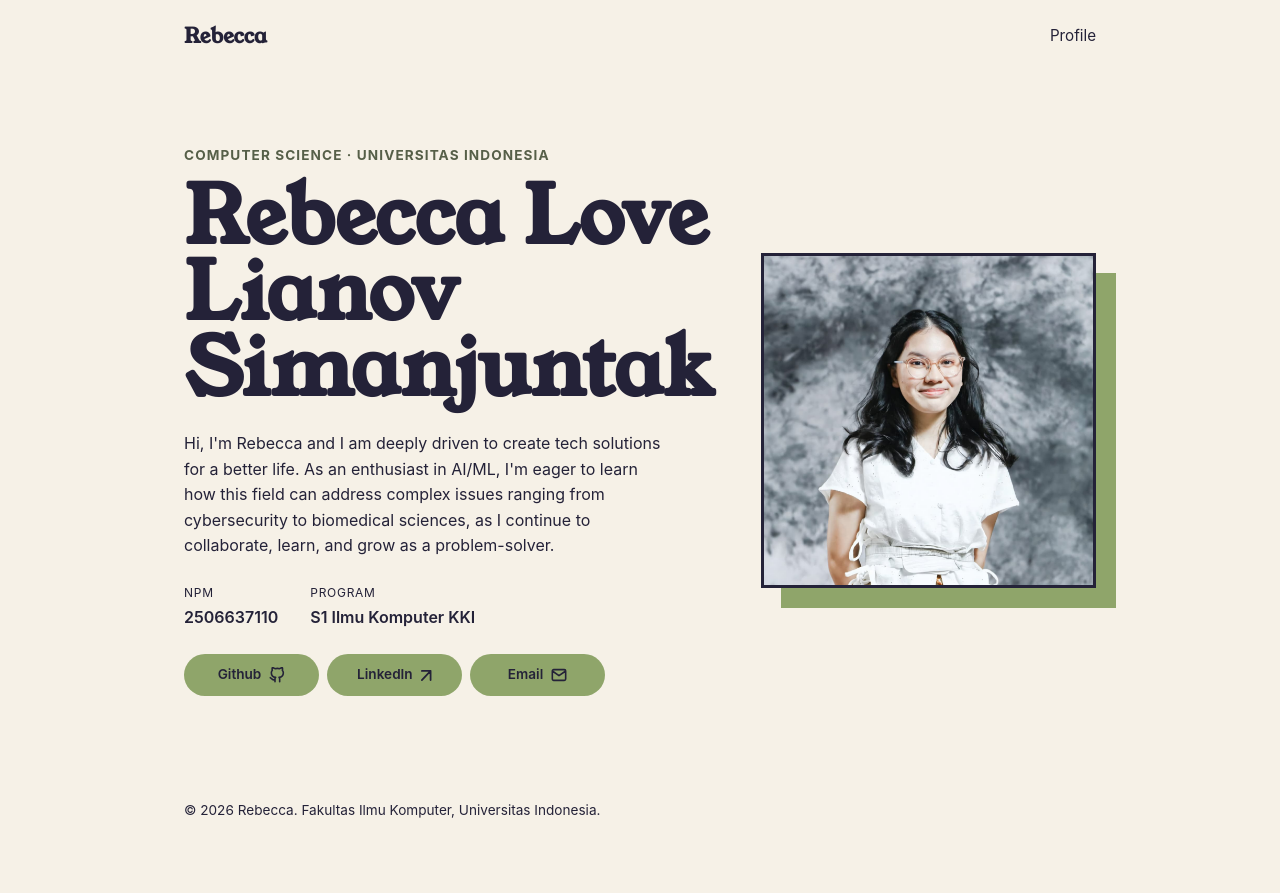
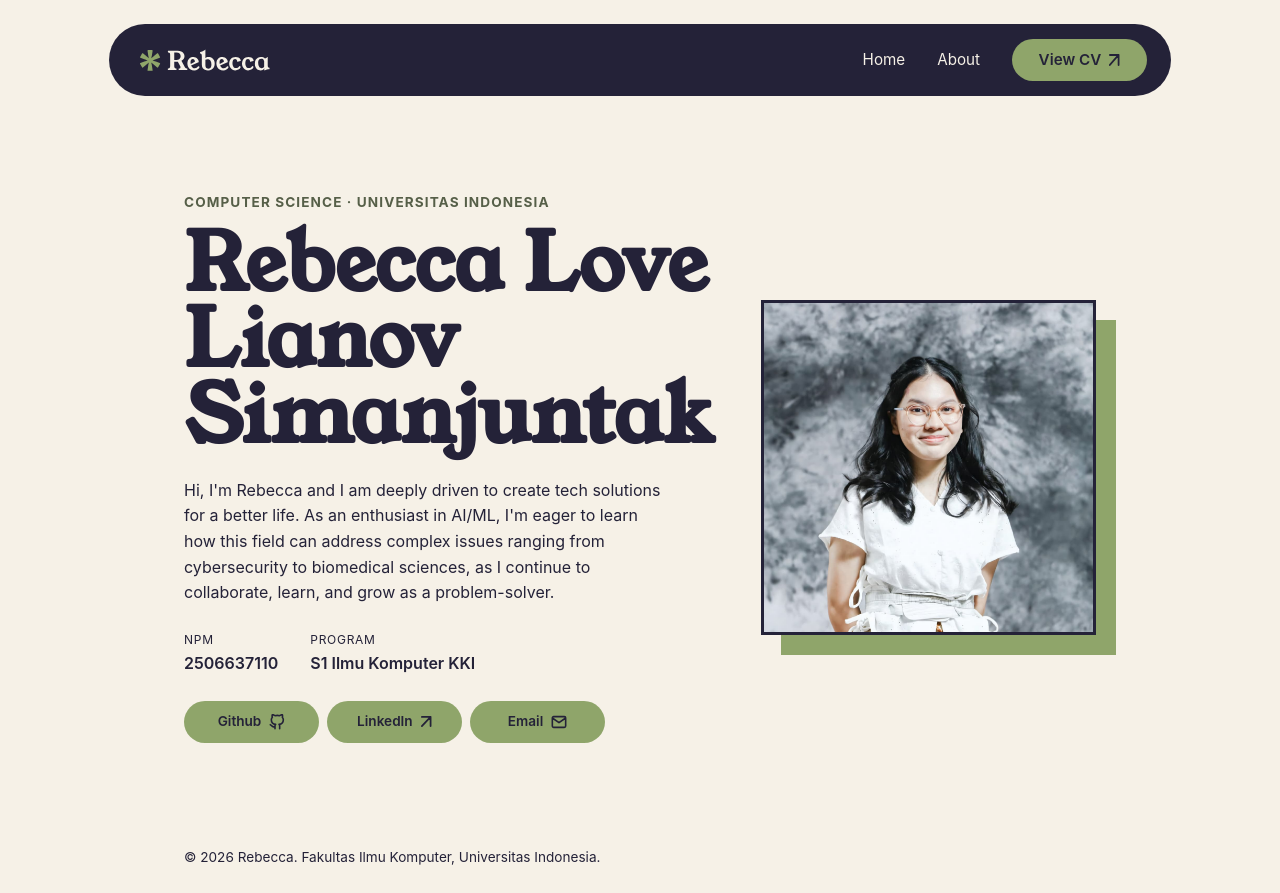
Before and after one commit to beccaovels/myportofolio, a Django app: page / in a window 1280 px wide. Before the commit the page ends 818 px from the top, so only its background shows below. Run offline with Django 5.2, Linux system fonts and the light colour scheme; some web fonts are replaced.

Commit message:
feat(ui): create navigation bar

```diff
--- a/static/css/style.css
+++ b/static/css/style.css
@@ -20,7 +20,7 @@ body {
     line-height: 1.6;
 }
 
-h1, .brand {
+h1 {
     font-family: "Young Serif", -apple-system, sans-serif;
 }
 
@@ -73,14 +73,47 @@ h1, .brand {
     object-fit: contain;
 }
 
-.linkedin-icon {
+.btn-icon.arrow-icon {
     width: 0.7rem;
     height: 0.7rem;
 }
 
 /* header with flexbox */
 .site-header {
-    border-bottom: 1px solid var(--line);
+    border-bottom: none;
+    padding: 1.5rem 0;
+    background-color: transparent;
+}
+
+.navbar {
+    max-width: 1062px;
+    width: 100%;
+    height: 72px;
+    display: flex;
+    align-items: center;
+    justify-content: space-between;
+    padding: 0 2rem;
+    box-sizing: border-box;
+    margin: 0 auto;
+    background-color: var(--ink);
+    border-radius: 44px;
+}
+
+.nav-links {
+    display: flex;
+    align-items: center;
+    gap: 2rem;
+}
+
+.nav-links a:not(.btn) {
+    color: var(--paper);
+    text-decoration: none;
+    font-size: 0.95rem;
+    transition: opacity 0.2s ease;
+}
+
+.nav-links a:not(.btn):hover {
+    opacity: 0.8;
 }
 
 .site-header .container {
@@ -91,10 +124,15 @@ h1, .brand {
 }
 
 .brand {
-    font-size: 1.3rem;
-    font-weight: 700;
-    color: var(--ink);
-    text-decoration: none;
+    display: flex;
+    align-items: center;
+}
+
+.brand img {
+    height: 3rem;
+    display: block;
+    width: auto;
+    transform: translateY(1px);
 }
 
 .site-header nav {
--- a/templates/index.html
+++ b/templates/index.html
@@ -12,13 +12,18 @@
 </head>
 <body>
     <header class="site-header">
-        <div class="container">
-            <a href="#profile" class="brand">Rebecca</a>
-            <nav>
-                <a href="#profile">Profile</a>
-            </nav>
-        </div>
-    </header>
+        <div class="container navbar">
+            <a href="#profile" class="brand">
+                <img src="{% static 'img/rebecca-logo.svg' %}" alt="Rebecca Brand Logo">            <nav class="nav-links">
+            <a href="#profile">Home</a>
+            <a href="#about">About</a>
+            <a href="#" class="btn btn-small btn-primary">
+                <span>View CV</span>
+                <img src="{% static 'img/Right-Up Arrow.svg' %}" alt="LinkedIn Logo" class="btn-icon arrow-icon">
+            </a>
+        </nav>
+    </div>
+</header>
 
     <main>
         <section class="hero" id="profile">
@@ -50,7 +55,7 @@
                         </a>
                         <a href="https://www.linkedin.com/in/rebecca-simanjuntak-3b05a4400/" class="btn btn-small btn-primary">
                             <span>LinkedIn</span>
-                            <img src="{% static 'img/Right-Up Arrow.svg' %}" alt="LinkedIn Logo" class="btn-icon linkedin-icon">
+                            <img src="{% static 'img/Right-Up Arrow.svg' %}" alt="LinkedIn Logo" class="btn-icon arrow-icon">
                         </a>
                         <a href="mailto:rebecca.love@ui.ac.id" class="btn btn-small btn-primary">
                             <span>Email</span>
```
Also changed, not shown: static/img/rebecca-logo.svg (added).
